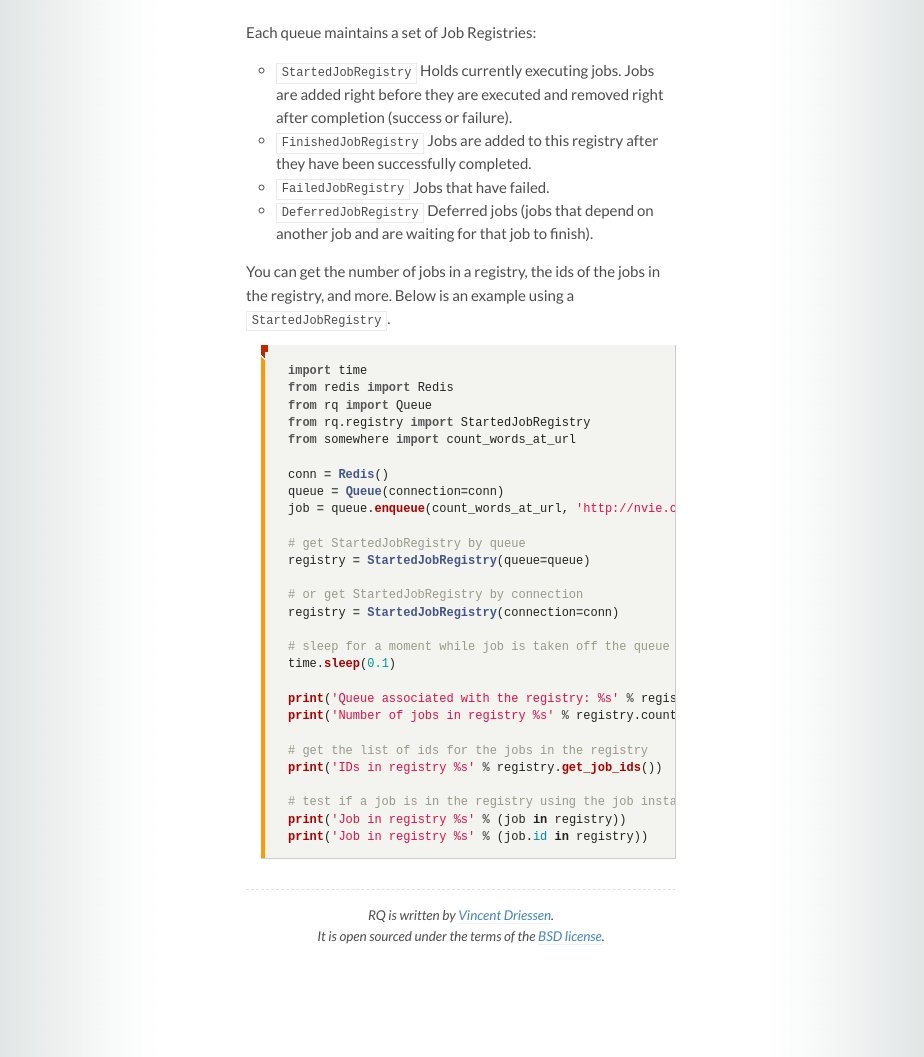
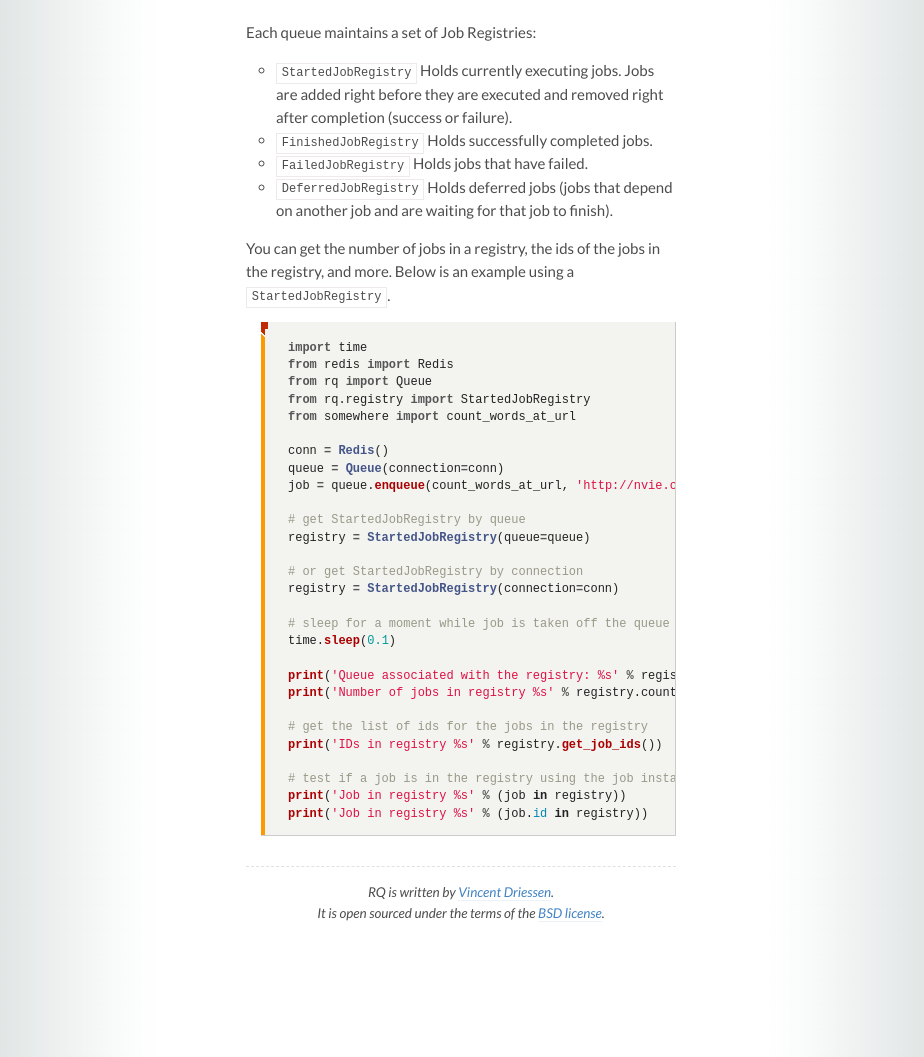
Before and after one commit to rq/rq, a Jekyll site: the page built from docs/docs/job_registries.md, in a window 1280 px wide. Shown: the part 320-1377 px from the top of the page, without its empty margins (179-1103 px from the left). Built offline with Jekyll 4.4.1, drawn with Linux system fonts in a browser that asks for light colours; some web fonts are replaced; comment, search, counter and statistics services are not loaded.

Commit message:
Use consistent language in registry type descriptions

```diff
--- a/docs/docs/job_registries.md
+++ b/docs/docs/job_registries.md
@@ -6,9 +6,9 @@ layout: docs
 Each queue maintains a set of Job Registries:
 * `StartedJobRegistry` Holds currently executing jobs. Jobs are added right before they are
 executed and removed right after completion (success or failure).
-* `FinishedJobRegistry` Jobs are added to this registry after they have been successfully completed.
-* `FailedJobRegistry` Jobs that have failed.
-* `DeferredJobRegistry` Deferred jobs (jobs that depend on another job and are waiting for that
+* `FinishedJobRegistry` Holds successfully completed jobs.
+* `FailedJobRegistry` Holds jobs that have failed.
+* `DeferredJobRegistry` Holds deferred jobs (jobs that depend on another job and are waiting for that
 job to finish).
 
 You can get the number of jobs in a registry, the ids of the jobs in the registry, and more.
```
